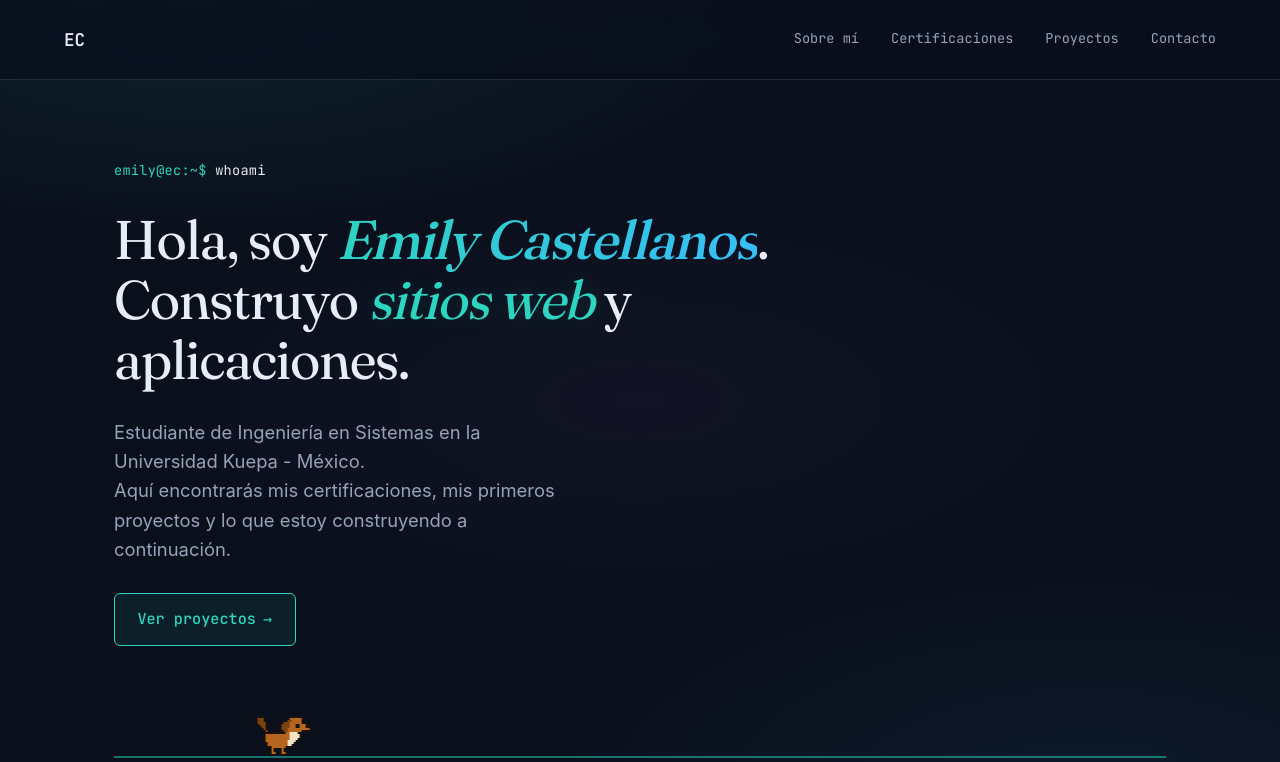
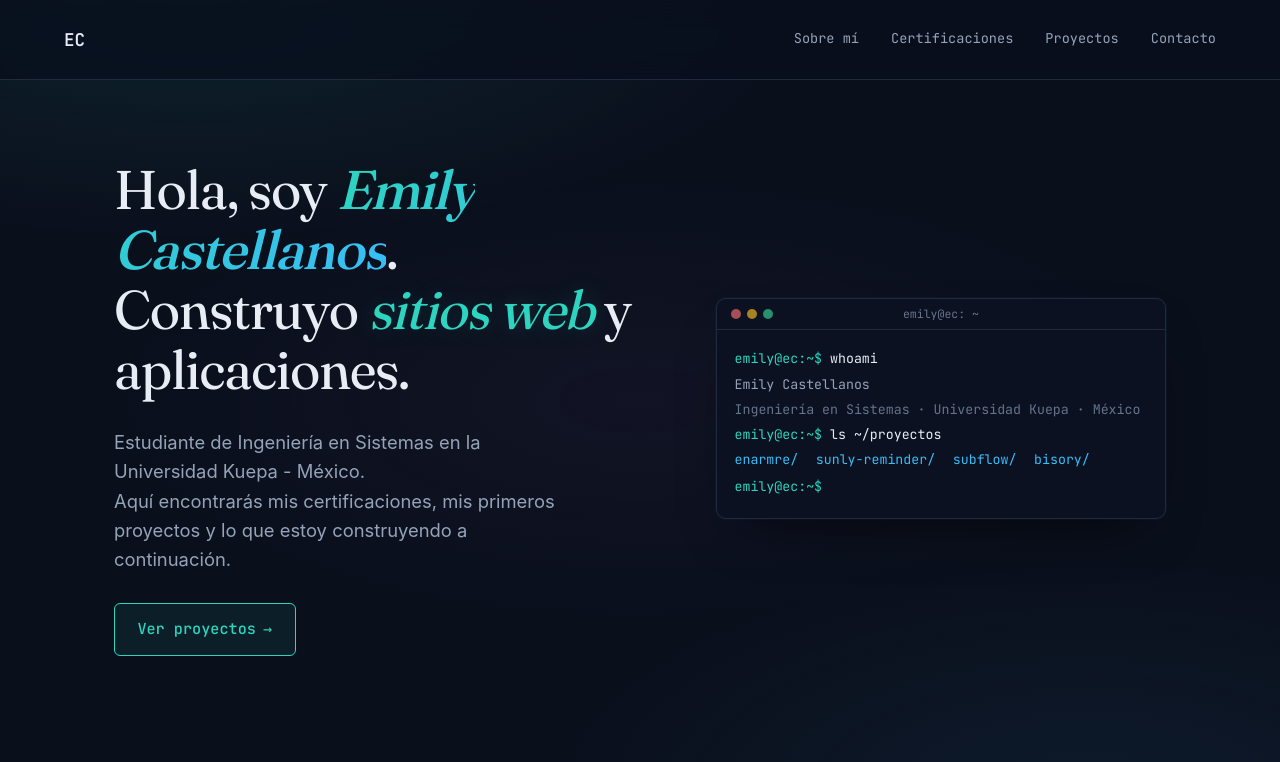
Before and after one commit to ylimecc/portafolio, a plain HTML site: page index.html in a window 1280 px wide. Shown: the top 762 px of the page. Drawn offline with Linux system fonts and the light colour scheme.

Commit message:
Hero en dos columnas con ventana de terminal y enlace de Benny robusto

```diff
--- a/index.html
+++ b/index.html
@@ -54,20 +54,42 @@
 
     <!-- HERO -->
     <section class="hero" id="inicio">
-      <p class="hero__eyebrow" data-rise style="--rise: 0ms"><span class="hero__prompt">emily@ec:~$</span> <span class="hero__cmd" id="cmd">whoami</span><span class="hero__caret">_</span></p>
-      <h1 class="hero__title" data-rise style="--rise: 90ms">
+      <div class="hero__copy">
+        <h1 class="hero__title" data-rise style="--rise: 0ms">
           Hola, soy <em>Emily Castellanos</em>.<br>
           Construyo <span class="accent">sitios web</span> y aplicaciones.
         </h1>
-      <p class="hero__lead" data-rise style="--rise: 180ms">
+        <p class="hero__lead" data-rise style="--rise: 120ms">
           Estudiante de Ingeniería en Sistemas en la Universidad Kuepa - México.<br>
           Aquí encontrarás mis certificaciones, mis primeros proyectos y lo que estoy construyendo a continuación.
         </p>
-      <a href="#proyectos" class="hero__cta" data-rise style="--rise: 270ms">Ver proyectos <span class="hero__cta-arrow">→</span></a>
+        <a href="#proyectos" class="hero__cta" data-rise style="--rise: 240ms">Ver proyectos <span class="hero__cta-arrow">→</span></a>
+      </div>
+
+      <aside class="hero__term" data-rise style="--rise: 200ms" aria-label="Terminal con un resumen de Emily">
+        <div class="term__bar">
+          <span></span><span></span><span></span>
+          <p>emily@ec: ~</p>
+        </div>
+        <div class="term__body" id="term">
+          <p class="t-line t-cmd"><span class="t-prompt">emily@ec:~$</span> <span class="t-type" data-text="whoami">whoami</span></p>
+          <p class="t-line t-out">Emily Castellanos</p>
+          <p class="t-line t-out t-dim">Ingeniería en Sistemas · Universidad Kuepa · México</p>
+          <p class="t-line t-cmd"><span class="t-prompt">emily@ec:~$</span> <span class="t-type" data-text="ls ~/proyectos">ls ~/proyectos</span></p>
+          <p class="t-line t-out t-ls">
+            <a href="https://www.enarmdrre.com/" target="_blank" rel="noopener">enarmre/</a>
+            <a href="https://ylimecc.github.io/sunly-reminder/" target="_blank" rel="noopener">sunly-reminder/</a>
+            <a href="https://ylimecc.github.io/SubFlow/" target="_blank" rel="noopener">subflow/</a>
+            <a href="https://ylimecc.github.io/Bisory/" target="_blank" rel="noopener">bisory/</a>
+          </p>
+          <p class="t-line t-cmd"><span class="t-prompt">emily@ec:~$</span> <span class="hero__caret">_</span></p>
+        </div>
+      </aside>
+
       <div class="hero__ground" data-rise style="--rise: 380ms">
         <div class="benny-box" id="bennyBox" title="Benny">
           <canvas id="benny" width="56" height="40" role="img" aria-label="Benny, el perrito de Emily, trotando por la página"></canvas>
-          <a class="benny-tip" id="bennyTip" href="benny">guau · ¿jugamos?</a>
+          <a class="benny-tip" id="bennyTip" href="404.html">guau · ¿jugamos?</a>
         </div>
       </div>
     </section>
--- a/script.js
+++ b/script.js
@@ -23,16 +23,34 @@
   // --- Secuencia de entrada del hero ---
   setTimeout(() => document.documentElement.classList.add('is-loaded'), 60);
 
-  // La terminal teclea "whoami"; el título responde
-  const cmd = document.getElementById('cmd');
-  if (cmd && !reduce && !document.hidden) {
-    const texto = cmd.textContent;
-    cmd.textContent = '';
-    let i = 0;
-    setTimeout(function tick() {
-      cmd.textContent = texto.slice(0, ++i);
-      if (i < texto.length) setTimeout(tick, 85);
-    }, 420);
+  // La terminal del hero se reproduce línea a línea; los comandos se teclean
+  const term = document.getElementById('term');
+  if (term) {
+    const lines = Array.from(term.querySelectorAll('.t-line'));
+    if (reduce || document.hidden) {
+      term.classList.add('is-static');
+    } else {
+      let idx = 0;
+      function nextLine() {
+        if (idx >= lines.length) return;
+        const line = lines[idx++];
+        const type = line.querySelector('.t-type');
+        line.classList.add('is-shown');
+        if (type) {
+          const texto = type.dataset.text;
+          type.textContent = '';
+          let i = 0;
+          (function tick() {
+            type.textContent = texto.slice(0, ++i);
+            if (i < texto.length) setTimeout(tick, 55);
+            else setTimeout(nextLine, 280);
+          })();
+        } else {
+          setTimeout(nextLine, 170);
+        }
+      }
+      setTimeout(nextLine, 650);
+    }
   }
 
   // --- Animación de entrada al hacer scroll ---
--- a/styles.css
+++ b/styles.css
@@ -239,6 +239,64 @@ section:last-child { border-bottom: none; }
   color: var(--accent);
   animation: blink 1.1s steps(2) infinite;
 }
+
+/* ---------- TERMINAL DEL HERO ---------- */
+.hero__term {
+  margin-top: var(--gap-l);
+  background: #0b1120;
+  border: 1px solid var(--line);
+  border-radius: 10px;
+  box-shadow: 0 24px 60px -30px rgba(0, 0, 0, 0.8), 0 0 0 1px rgba(45, 212, 191, 0.04);
+  overflow: hidden;
+}
+.term__bar {
+  position: relative;
+  display: flex;
+  align-items: center;
+  gap: 6px;
+  padding: 0.65rem 0.9rem;
+  border-bottom: 1px solid var(--line);
+}
+.term__bar span { width: 10px; height: 10px; border-radius: 50%; }
+.term__bar span:nth-child(1) { background: rgba(248, 113, 113, 0.65); }
+.term__bar span:nth-child(2) { background: rgba(251, 191, 36, 0.65); }
+.term__bar span:nth-child(3) { background: rgba(52, 211, 153, 0.65); }
+.term__bar p {
+  position: absolute;
+  left: 0; right: 0;
+  text-align: center;
+  font-family: var(--mono);
+  font-size: 0.72rem;
+  color: var(--ink-mute);
+  pointer-events: none;
+}
+.term__body {
+  padding: 1rem 1.1rem 1.2rem;
+  font-family: var(--mono);
+  font-size: 0.83rem;
+  line-height: 1.9;
+}
+.t-line { margin: 0; }
+.t-cmd { color: var(--ink); }
+.t-out { color: var(--ink-soft); }
+.t-dim { color: var(--ink-mute); }
+.t-prompt { color: var(--accent); }
+.t-ls { display: flex; flex-wrap: wrap; gap: 0.3rem 1.1rem; }
+.t-ls a {
+  color: var(--accent-2);
+  border-bottom: 1px solid transparent;
+  transition: border-color 0.15s ease;
+}
+.t-ls a:hover { border-color: var(--accent-2); }
+.t-ls a:active { opacity: 0.7; }
+
+/* Repetición línea a línea (solo con JS; sin JS todo visible) */
+.js .t-line {
+  opacity: 0;
+  transition: opacity 0.18s ease;
+}
+.js .t-line.is-shown,
+.js .term__body.is-static .t-line { opacity: 1; }
 
 /* Secuencia de entrada del hero (solo con JS activo) */
 .js .hero [data-rise] {
@@ -791,6 +849,15 @@ section:last-child { border-bottom: none; }
   }
   .nav__menu a:hover { color: var(--accent); border-color: var(--accent); }
 
+  .hero {
+    display: grid;
+    grid-template-columns: minmax(0, 1.05fr) minmax(0, 0.9fr);
+    gap: clamp(2.5rem, 6vw, 5rem);
+    align-items: center;
+  }
+  .hero__term { margin-top: 0; }
+  .hero__ground { grid-column: 1 / -1; margin-top: var(--gap-m); }
+
   .about__grid {
     display: grid;
     grid-template-columns: 1.4fr 1fr;
```
Lines whose indentation alone changed are shown as unchanged.
